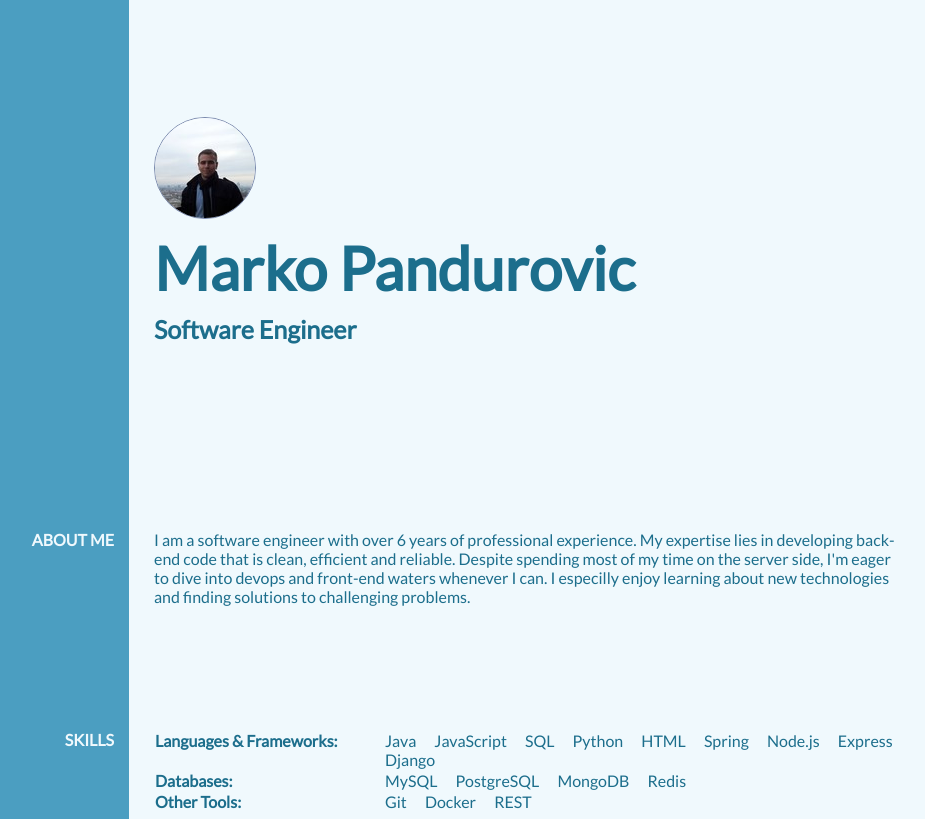
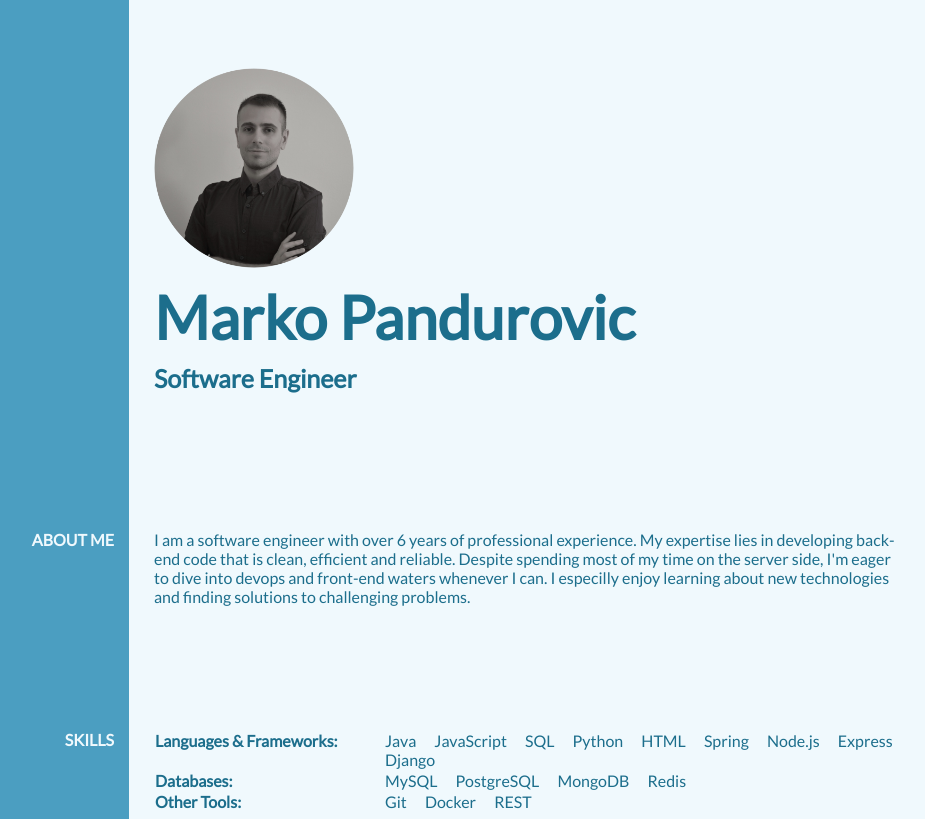
Before and after one commit to mpandurovic/website, a plain HTML site: page index.html in a window 1280 px wide. Shown: the top 819 px of the page, without its empty margins (127-1052 px from the left). Drawn offline with nearby package versions, Linux system fonts and the light colour scheme.

Commit message:
Update profile pic, remove borders

```diff
--- a/css/styles.css
+++ b/css/styles.css
@@ -15,7 +15,8 @@ body, html {
 
 .avatar {
   border-radius: 50%;
-  border:1px solid #7887AB;
+  width: 200px;
+  height: 200px;
 }
 
 .title {
--- a/index.html
+++ b/index.html
@@ -26,7 +26,7 @@
             <div class="content header">
                 <div class="info-content header-content">
                     <div>
-                        <img src="images/profile.jpeg" class="avatar" data-aos="fade-left" data-aos-easing="ease" data-aos-duration="1500">
+                        <img src="images/profile.png" class="avatar" data-aos="fade-left" data-aos-easing="ease" data-aos-duration="1500">
                     </div>
                     <h2 class="title" data-aos="fade-left" data-aos-easing="ease" data-aos-delay="200" data-aos-duration="1500">Marko
                         Pandurovic
```
Also changed, not shown: images/profile.jpeg (deleted), images/profile.png (added).
